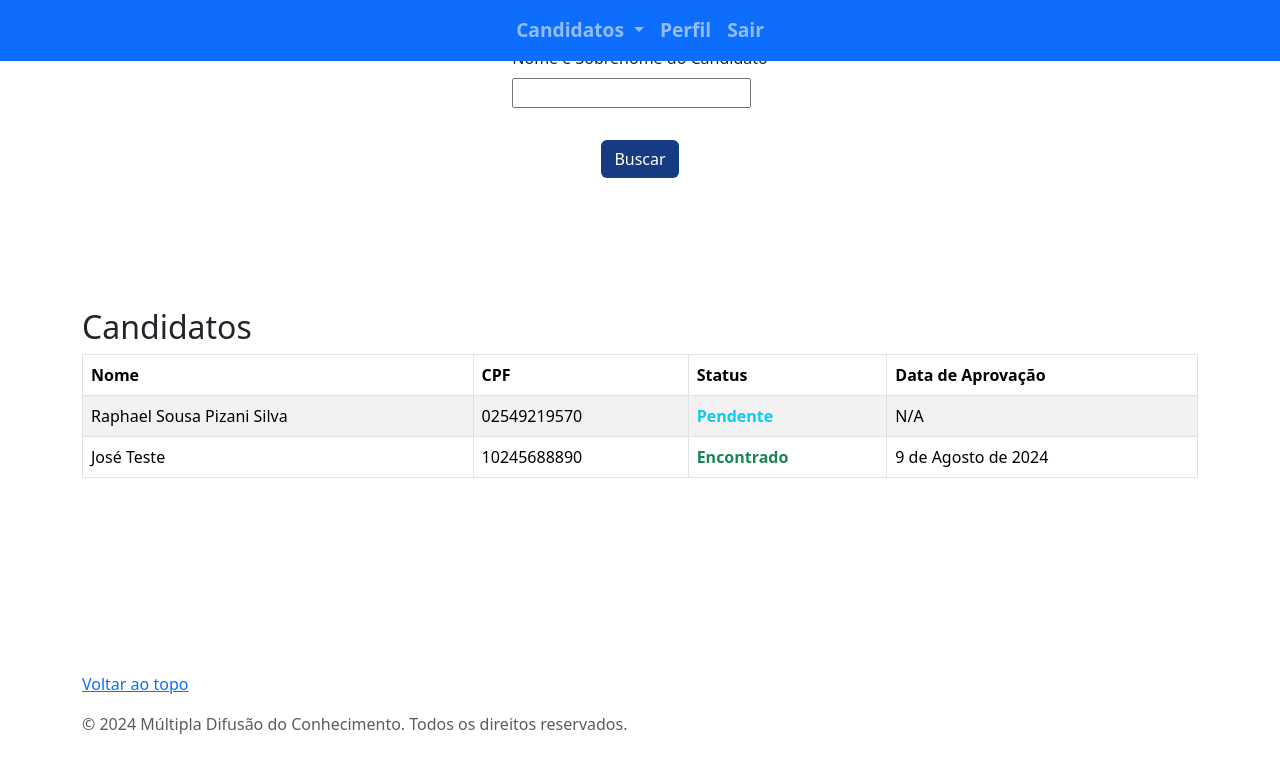
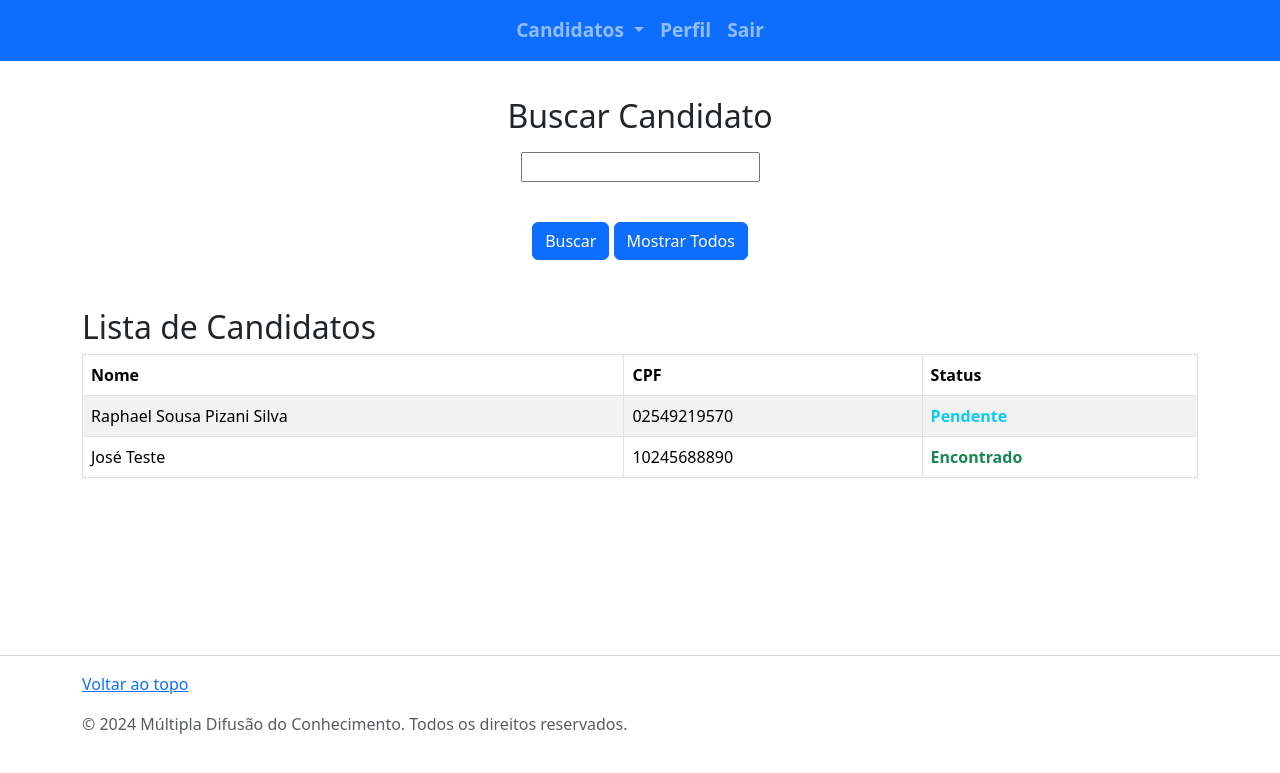
Before and after one commit to lucasberenger/buscador-de-aprovados, a Django app: page / in a window 1280 px wide. Shown: the top 773 px of the page. Run offline with Django 4.2, Linux system fonts and the light colour scheme; a user stored in the database is signed in; data comes from the database, SQL or seed files in the repository; some libraries are stand-ins or nearby versions.

Commit message:
fix base.html and homepage style

```diff
--- a/app/templates/base.html
+++ b/app/templates/base.html
@@ -62,6 +62,7 @@
         {% endblock %}
 
     <footer class="text-muted py-5">
+        <hr class="hr">
         <div class="container">
             <p class="float-right">
                 <a href="#">Voltar ao topo</a>
--- a/app/templates/home.html
+++ b/app/templates/home.html
@@ -2,24 +2,23 @@
 
 {% block content %}
 
-
+<main class="d-flex flex-column gap-5">
     <div class="row align-items-center">
-  <h2>Buscar Alunos</h2>
-    <form method="POST" action="{% url 'home' %}" class="d-flex flex-column align-items-center">
+          <form method="GET" action="{% url 'home' %}" class="d-flex flex-column align-items-center gap-2">
               {% csrf_token %}
+              <h2>Buscar Candidato</h2>
               <div class="mb-3">
-            <label class="form-label mb-2">{{ form.fullname.label }}</label>
                   <p> {{ form.fullname }}</p>
               </div>
               <div class="text-center">
-            <button type="submit" class="btn text-white" style="background-color:#173B82;">Buscar</button>
+                  <button type="submit" class="btn btn-primary text-white">Buscar</button>
+                  <a href="{% url 'home' %}" class="btn btn-primary text-white">Mostrar Todos</a>
               </div>
           </form>
     </div>
 
-<main class="main px-lg-6">
     <div class="container-lg">
-    <h2 class="h2">Candidatos</h2>
+    <h2 class="h2">Lista de Candidatos</h2>
 {% if candidatos %}
     <table class="table table-striped table-bordered">
         <thead>
@@ -27,7 +26,6 @@
                 <th>Nome</th>
                 <th>CPF</th>
                 <th>Status</th>
-                <th>Data de Aprovação</th>
             </tr>
         </thead>
         <tbody>
@@ -40,7 +38,6 @@
                     {% else %}
                         <td class="fw-bold text-info">{{ candidato.get_status_display }}</td>
                     {% endif %}
-                    <td>{% if candidato.approval_date %}{{ candidato.approval_date }}{% else %}N/A{% endif %}</td>
                 </tr>
             {% endfor %}
         </tbody>
--- a/app/views.py
+++ b/app/views.py
@@ -7,7 +7,6 @@ from django.contrib.auth.models import User
 from django.contrib.auth import authenticate, login, logout
 from django.contrib.auth.mixins import LoginRequiredMixin
 from .models import Candidato
-from .utils import web_search
 # Create your views here.
 
 
@@ -15,40 +14,21 @@ from .utils import web_search
 class HomeView(LoginRequiredMixin, View):
 
     def get(self, request):
-        candidatos = Candidato.objects.all()
+        queryset = Candidato.objects.all()
+        name = request.GET.get('fullname')
         form = SearchNameForm()
-        data = {
-            'user': request.user,
-            'candidatos': candidatos,
-            'form': form,
-        }
-        return render(request,'home.html', data)
 
-    def post(self, request):
-        candidatos = Candidato.objects.all()
-        form = SearchNameForm(data=request.POST)
-
-        if form.is_valid():
-            fullname = form.cleaned_data.get('fullname')
-
-            try:
-                web_search(fullname)
-            except ValueError as ve:
-                print(f"error {ve}")
-                error_message = str(ve)
-            except Exception as e:
-                print(f"error {e}")
-                error_message = "Ocorreu um erro inesperado"
-
+        if name:
+            queryset = Candidato.objects.all().filter(name__icontains=name)
 
 
         data = {
-            'candidatos': candidatos,
+            'user': request.user,
+            'candidatos': queryset,
             'form': form,
-            'error': 'Ocorreu um erro.',
+            'name': name,
         }
-
-        return render(request, 'home.html', data)
+        return render(request,'home.html', data)
 
 
 
```
Lines whose indentation alone changed are shown as unchanged.
